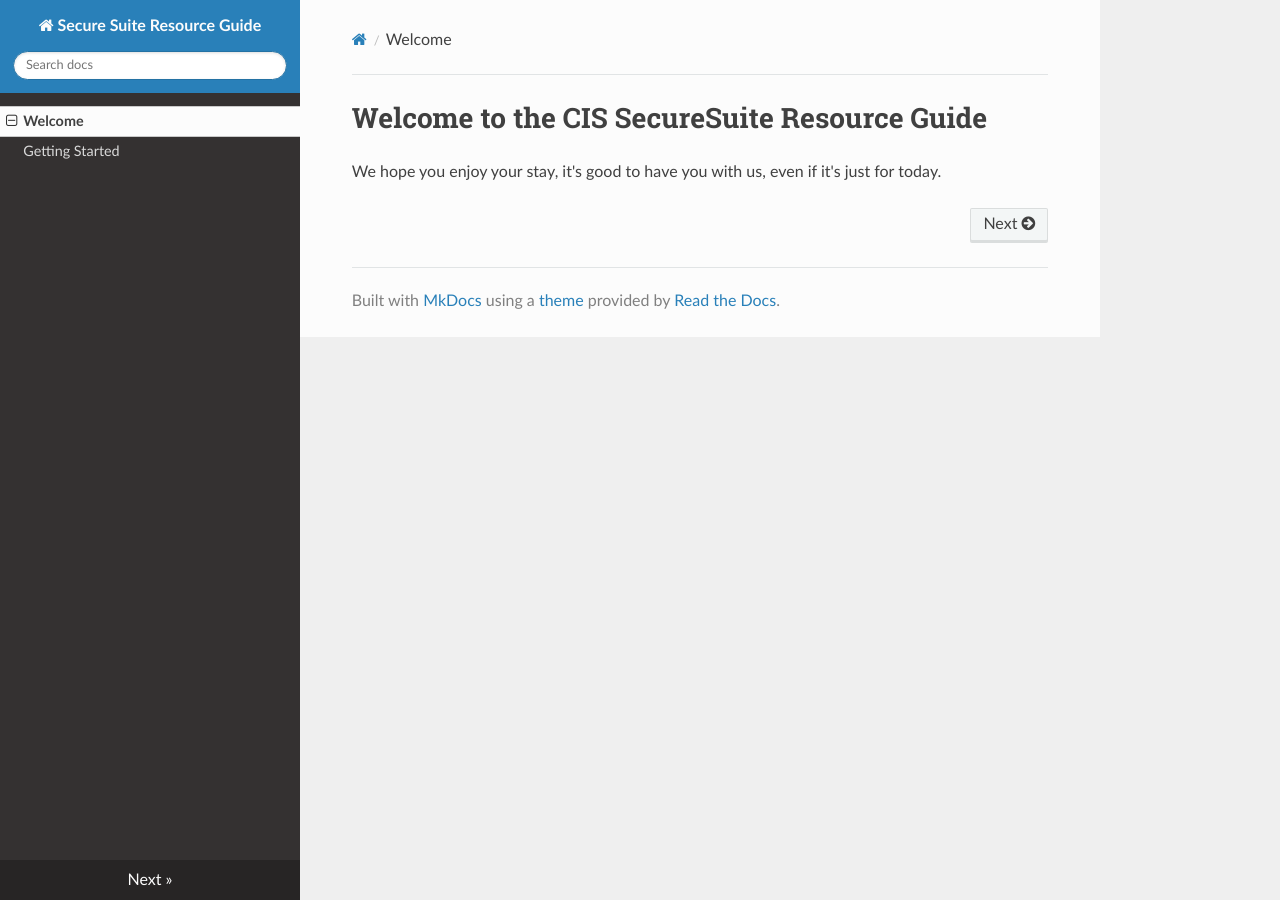
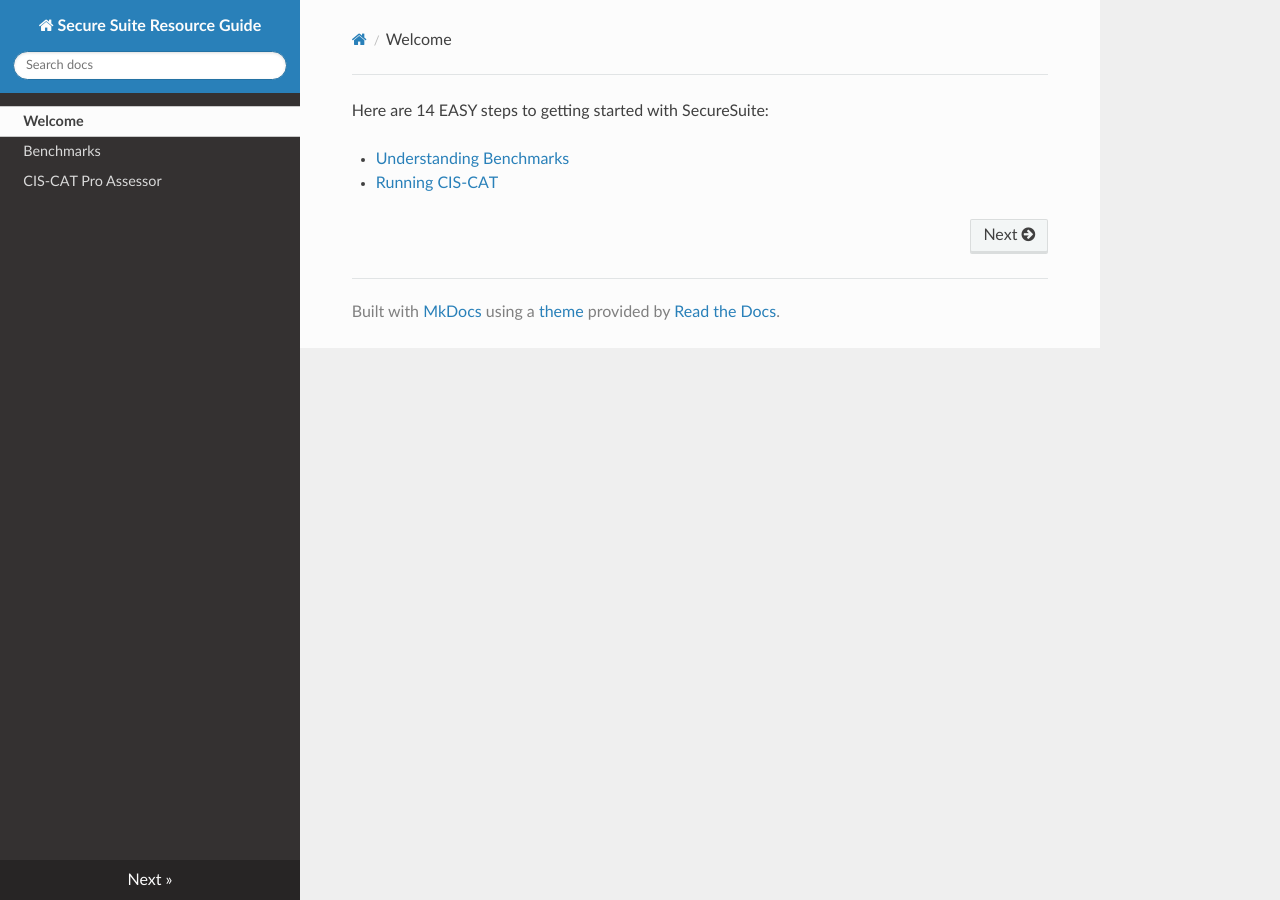
Before and after one commit to CISecurity/SecureSuiteResourceGuide, an MkDocs documentation site: the page built from docs/index.md, in a window 1280 px wide. Built offline with MkDocs 1.6.1, drawn with Linux system fonts in a browser that asks for light colours; nearby versions of some CDN libraries; old or Windows-style settings are respelled for this version of MkDocs.

Commit message:
mkdocs project proper

```diff
--- a/docs/index.md
+++ b/docs/index.md
@@ -1,2 +1,5 @@
-# Welcome to the CIS SecureSuite Resource Guide
-We hope you enjoy your stay,  it's good to have you with us, even if it's just for today.
+
+Here are 14 EASY steps to getting started with SecureSuite:
+
+- [Understanding Benchmarks](benchmarks/BenchmarksGuide.md)
+- [Running CIS-CAT](CIS-CAT/CIS-CATGuide.md)
--- a/mkdocs.yml
+++ b/mkdocs.yml
@@ -1,6 +1,7 @@
 site_name: 'Secure Suite Resource Guide'
 pages:
   - "Welcome": index.md
-  - "Getting Started": gettingStarted/gettingStarted.md
+  - "Benchmarks": benchmarks/BenchmarksGuide.md
+  - "CIS-CAT Pro Assessor": CIS-CAT/CIS-CATGuide.md
 theme:
   name: readthedocs
```
Also changed, not shown: docs/gettingStarted/gettingStarted.md (deleted, +0 -10 lines).
